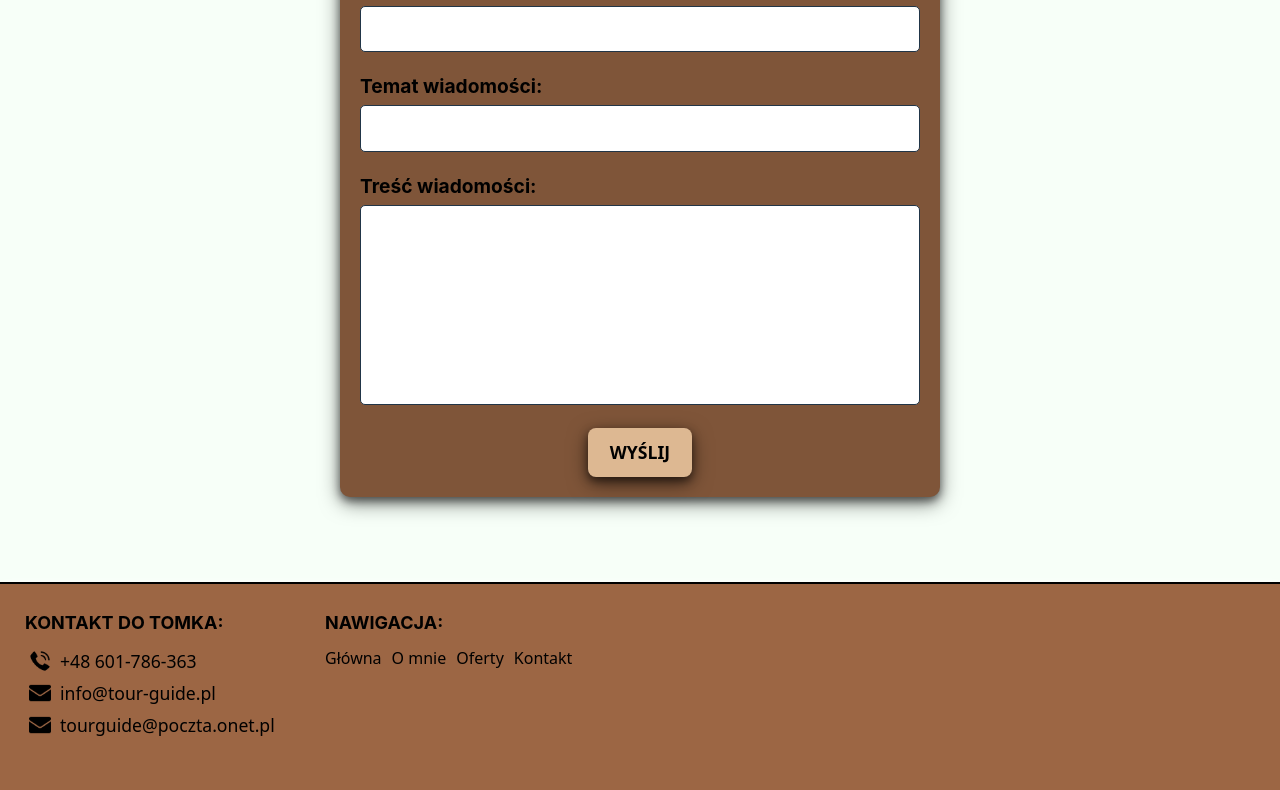
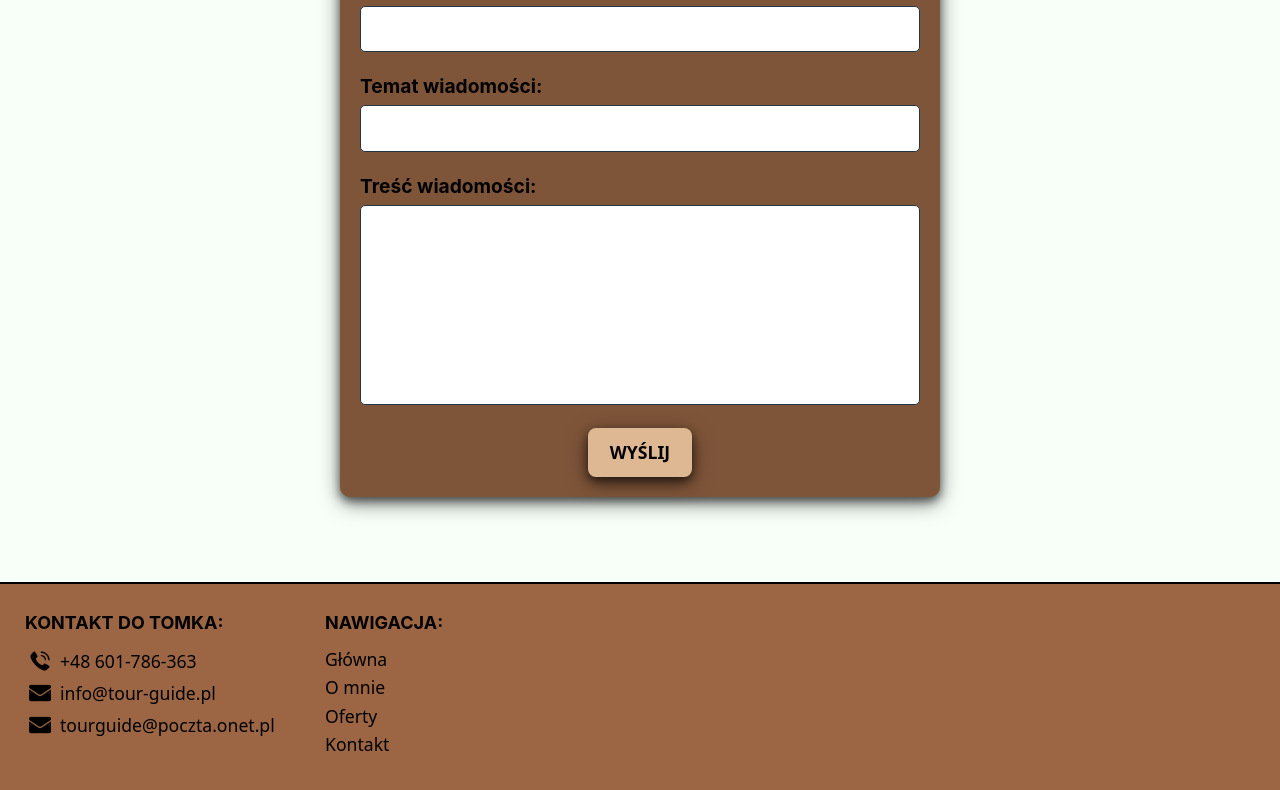
Before and after one commit to MariuszRozycki/tour-guide-pl, a React (Vite) app: page /contact in a window 1280 px wide. Shown: the part 879-1669 px from the top of the page. Built offline with nearby package versions, Linux system fonts and the light colour scheme.

Commit message:
Justify footer styling

```diff
--- a/src/styles/Footer.css
+++ b/src/styles/Footer.css
@@ -52,10 +52,6 @@ footer {
             align-items: center;
             transition: var(--transition-standard);
 
-            &:hover {
-              transform: translate(10px);
-            }
-
             a {
               display: flex;
               justify-content: center;
@@ -78,6 +74,10 @@ footer {
                   width: 100%;
                 }
               }
+
+              &:hover {
+                color: var(--white-color);
+              }
             }
           }
         }
@@ -91,9 +91,10 @@ footer {
           display: flex;
           flex-direction: column;
           align-items: flex-start;
+          gap: 2px;
 
           a {
-            font-size: 1em;
+            font-size: var(--a-link-fs-footer);
           }
         }
       }
@@ -101,7 +102,7 @@ footer {
   }
 }
 
-@media (min-width: 360px) {
+@media (min-width: 450px) {
   footer {
     .container {
       .footer-main-wrap {
@@ -134,16 +135,6 @@ footer {
 
       .footer-main-wrap {
         flex-direction: row;
-
-        .footer-contact-wrapper {
-        }
-
-        .footer-nav-wrapper {
-          .footer-nav {
-            flex-direction: row;
-            gap: 10px;
-          }
-        }
       }
     }
   }
```
